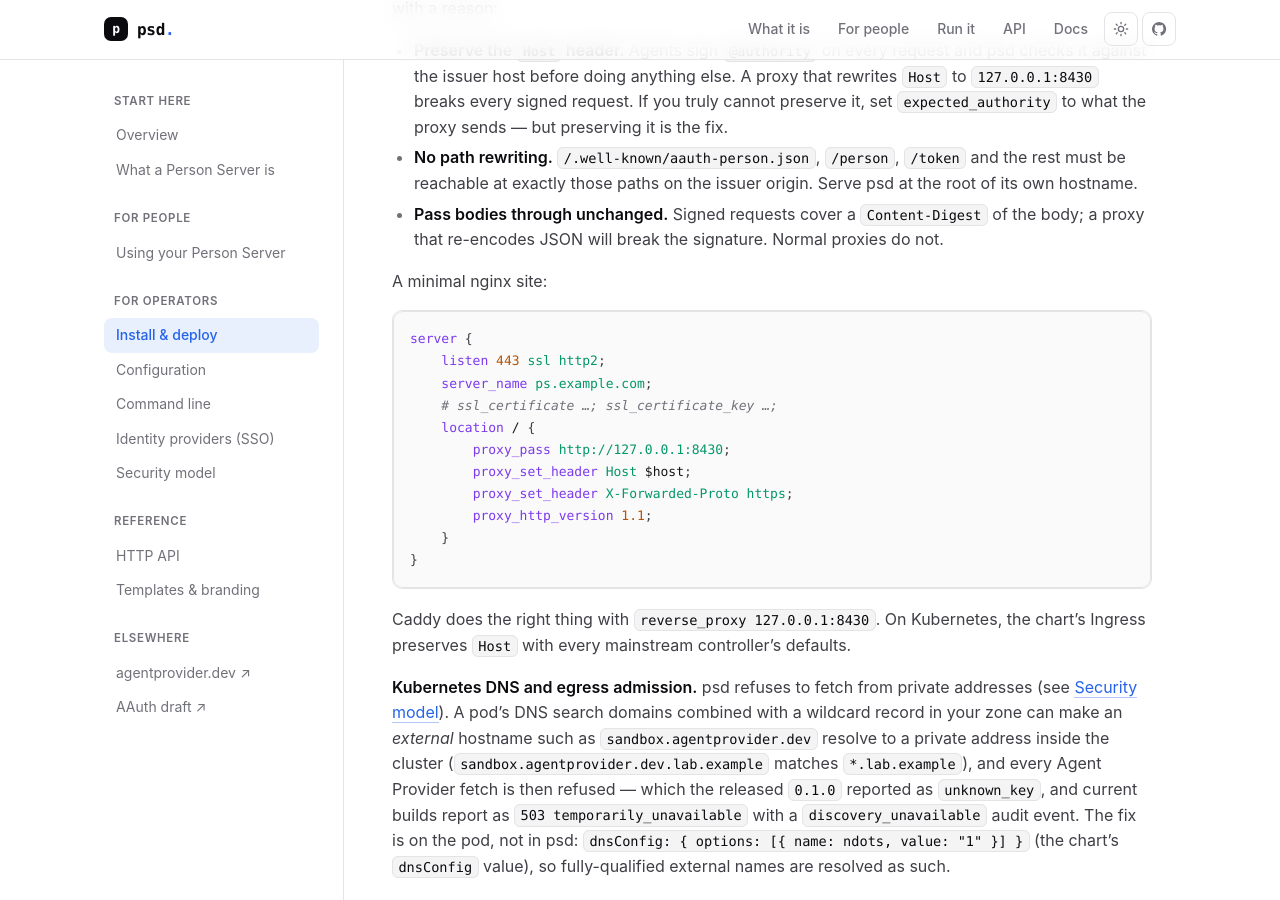
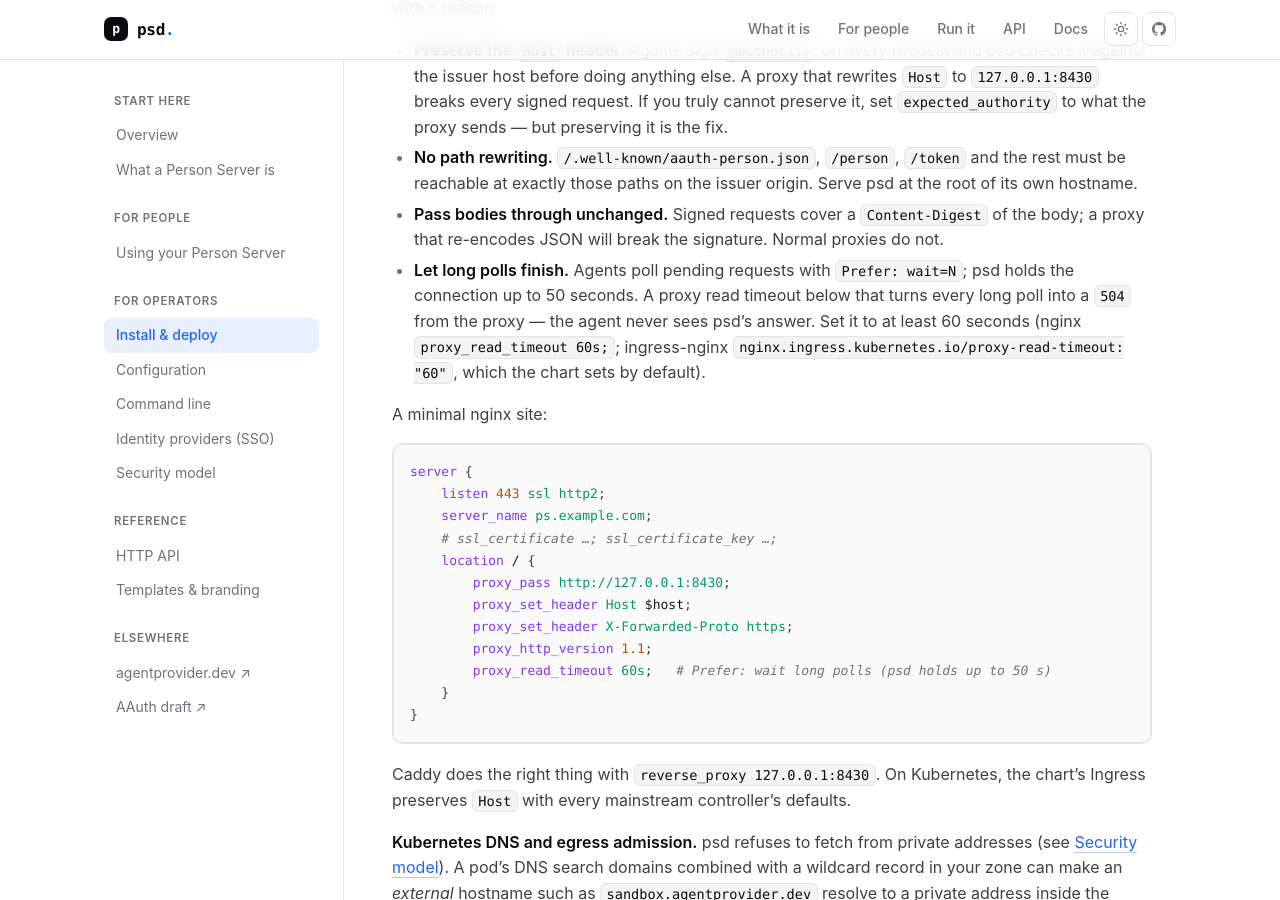
Before and after one commit to PersonServer/source-code, a Jekyll site: the page built from docs/install.md, in a window 1280 px wide and 900 px high, scrolled down 2381 px. Built offline with Jekyll 4.4.1, drawn with Linux system fonts in a browser that asks for light colours.

Commit message:
Ingress read timeout ≥ 60 s for Prefer: wait long polls (chart default + install docs)
Found live: the sandbox's ingress returned 504 on a Prefer: wait=50 poll
before psd answered, so the agent never received the approved token.

Claude-Session: https://claude.ai/code/session_01AwSLHovXkmqgPdZC7R5mr9

````diff
--- a/docs/install.md
+++ b/docs/install.md
@@ -121,6 +121,13 @@ ingress. Three rules, each with a reason:
 - **Pass bodies through unchanged.** Signed requests cover a
   `Content-Digest` of the body; a proxy that re-encodes JSON will break the
   signature. Normal proxies do not.
+- **Let long polls finish.** Agents poll pending requests with
+  `Prefer: wait=N`; psd holds the connection up to 50 seconds. A proxy read
+  timeout below that turns every long poll into a `504` from the proxy —
+  the agent never sees psd's answer. Set it to at least 60 seconds (nginx
+  `proxy_read_timeout 60s;`; ingress-nginx
+  `nginx.ingress.kubernetes.io/proxy-read-timeout: "60"`, which the chart
+  sets by default).
 
 A minimal nginx site:
 
@@ -134,6 +141,7 @@ server {
         proxy_set_header Host $host;
         proxy_set_header X-Forwarded-Proto https;
         proxy_http_version 1.1;
+        proxy_read_timeout 60s;   # Prefer: wait long polls (psd holds up to 50 s)
     }
 }
 ```
````
Also changed, not shown: charts/psd/values.yaml (+7 -1 lines).
